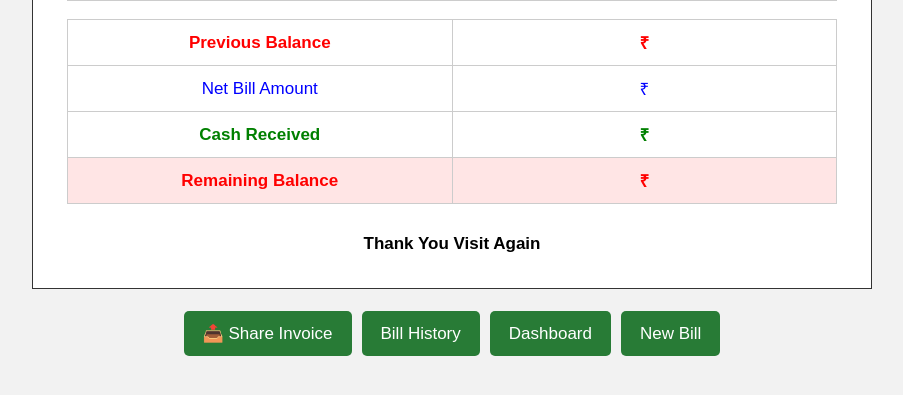
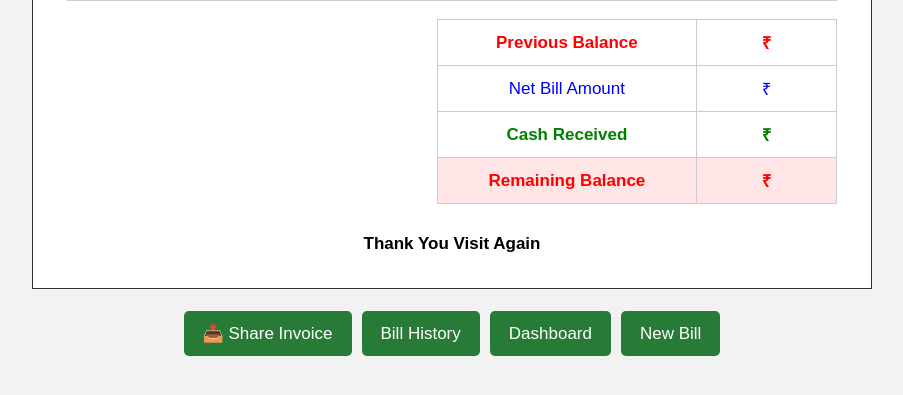
Before and after one commit to kapilraj26/billgenerate, a Flask app: template templates/invoice.html in a window 1280 px wide. Shown: the part 334-729 px from the top of the page, without its empty margins (188-1091 px from the left). Run offline with Flask 3, Linux system fonts and the light colour scheme; the template is opened without the code that fills it, so the values that code supplies are empty; parts of the project's set-up code (start-up, migrations or seed data) failed here and were passed over.

Commit message:
Update invoice.html

```diff
--- a/templates/invoice.html
+++ b/templates/invoice.html
@@ -29,7 +29,6 @@
             padding: 34px;
             background: white;
             border: 1px solid #333;
-            box-sizing: border-box;
         }
 
         /* ALL INVOICE TEXT - 17PX */
@@ -96,6 +95,8 @@
             border-collapse: collapse;
         }
 
+        /* FOUR EQUAL COLUMNS */
+
         .product-table th,
         .product-table td {
             width: 25%;
@@ -129,27 +130,33 @@
             font-weight: bold;
         }
 
-        /* SUMMARY TABLE - SAME WIDTH */
+        /* SUMMARY TABLE */
 
         .summary-wrapper {
-            display: block;
-            width: 100%;
+            display: flex;
+            justify-content: flex-end;
             margin-top: 18px;
         }
 
         .summary-table {
-            width: 100%;
+            width: 52%;
             table-layout: fixed;
             border-collapse: collapse;
         }
 
         .summary-table td {
-            width: 50%;
             border: 1px solid #ccc;
             padding: 11px 8px;
             text-align: center;
             vertical-align: middle;
-            overflow-wrap: break-word;
+        }
+
+        .summary-table td:first-child {
+            width: 65%;
+        }
+
+        .summary-table td:last-child {
+            width: 35%;
         }
 
         .previous-balance td {
@@ -234,7 +241,7 @@
             }
 
             .summary-table {
-                width: 100%;
+                width: 75%;
             }
         }
 
@@ -248,8 +255,6 @@
             }
 
             .invoice {
-                width: 100%;
-                max-width: 840px;
                 border: 1px solid #333;
             }
 
```
